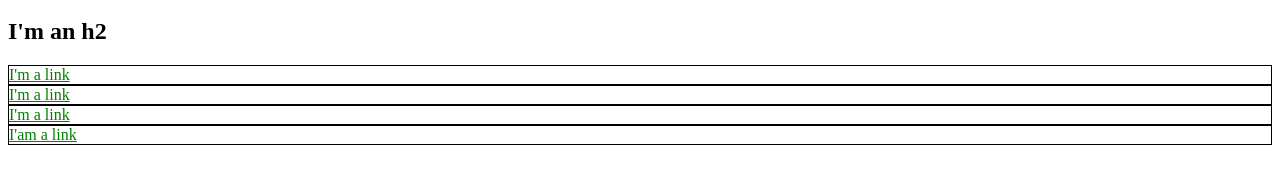
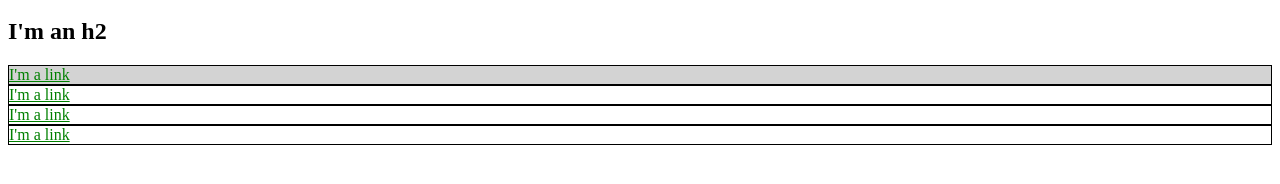
Before and after one commit to nemanjaguild/nemanjaguild.github.io, a plain HTML site: page index.html in a window 1280 px wide. Shown: the part 136-320 px from the top of the page. Drawn offline with Linux system fonts and the light colour scheme.

Commit message:
Adding classes

```diff
--- a/index.html
+++ b/index.html
@@ -3,32 +3,50 @@
     <head>
         <title>Test Page: Don't Panic</title>
         <meta charset="utf-8">
+        <style>
+            a {
+                color: red;
+            }
+
+            #exec-bio {
+                background-color: lightgray;
+            }
+
+            .bio-box {
+                border: 1px solid black;
+            }
+
+            .bio-box a {
+                color: green;
+            }
+
+        </style>
     </head>
     <body>
         <h1>I'm an h1</h1>
         <ul>
             <li>
-                <a href="https://example.com/" style="color: red;">Link</a>
+                <a href="https://example.com/">Link</a>
             </li>
             <li>
-                <a href="https://example.com/" style="color: red;">Link</a>
+                <a href="https://example.com/">Link</a>
             </li>
             <li>
-                <a href="https://example.com/" style="color: red;">Link</a>
+                <a href="https://example.com/">Link</a>
             </li>
         </ul>
         <h2>I'm an h2</h2>
-        <div style="border: 1px solid black;">
-            <a href="https://example.com/" style="color: green;">I'm a link</a>
+        <div id="exec-bio" class="bio-box">
+            <a href="https://example.com/">I'm a link</a>
         </div>
-        <div style="border: 1px solid black">
-            <a href="https://example.com/" style="color: green;">I'm a link</a>
+        <div class="bio-box">
+            <a href="https://example.com/">I'm a link</a>
         </div>
-        <div style="border: 1px solid black;">
-            <a href="https://example.com/" style="color: green">I'm a link</a>
+        <div class="bio-box">
+            <a href="https://example.com/">I'm a link</a>
         </div>
-        <div style="border: 1px solid black;">
-            <a href="https://example.com/" style="color: green">I'am a link</a>
+        <div class="bio-box">
+            <a href="https://example.com/">I'm a link</a>
         </div>
     </body>
 </html>
```
